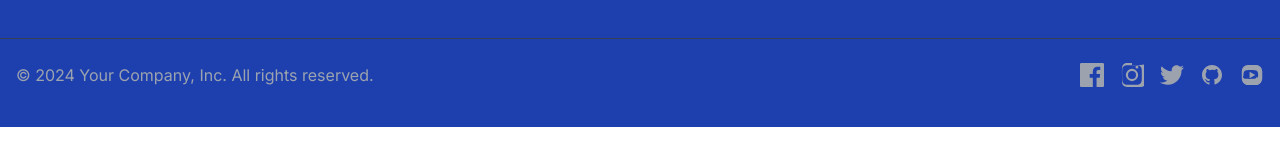
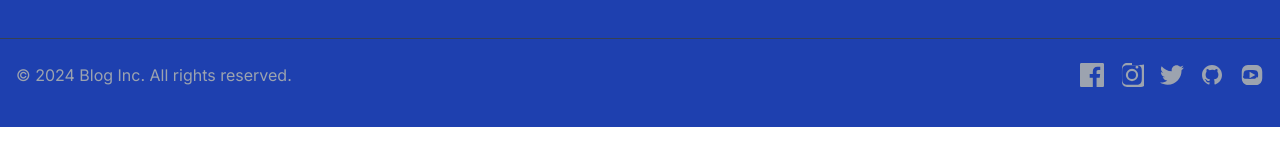
Before and after one commit to kmjaman/nextjs-blog, a Next.js app in the folder frontend/: page /posts/create in a window 1280 px wide. Shown: the part 464-617 px from the top of the page. Built offline with nearby package versions, Linux system fonts and the light colour scheme; no server answers.

Commit message:
Update footer credit

```diff
--- a/frontend/components/Footer.tsx
+++ b/frontend/components/Footer.tsx
@@ -52,7 +52,7 @@
                 </div>
             </div>
             <div className="container mx-auto px-4 mt-10 border-t border-gray-700 pt-6 flex flex-col md:flex-row justify-between items-center">
-                <p className="mb-6 md:mb-0">© 2024 Your Company, Inc. All rights reserved.</p>
+                <p className="mb-6 md:mb-0">© 2024 Blog Inc. All rights reserved.</p>
                 <div className="flex space-x-4">
                     <a href="#" className="text-gray-400 hover:text-gray-300">
                     <span className="sr-only">Facebook</span>
```
